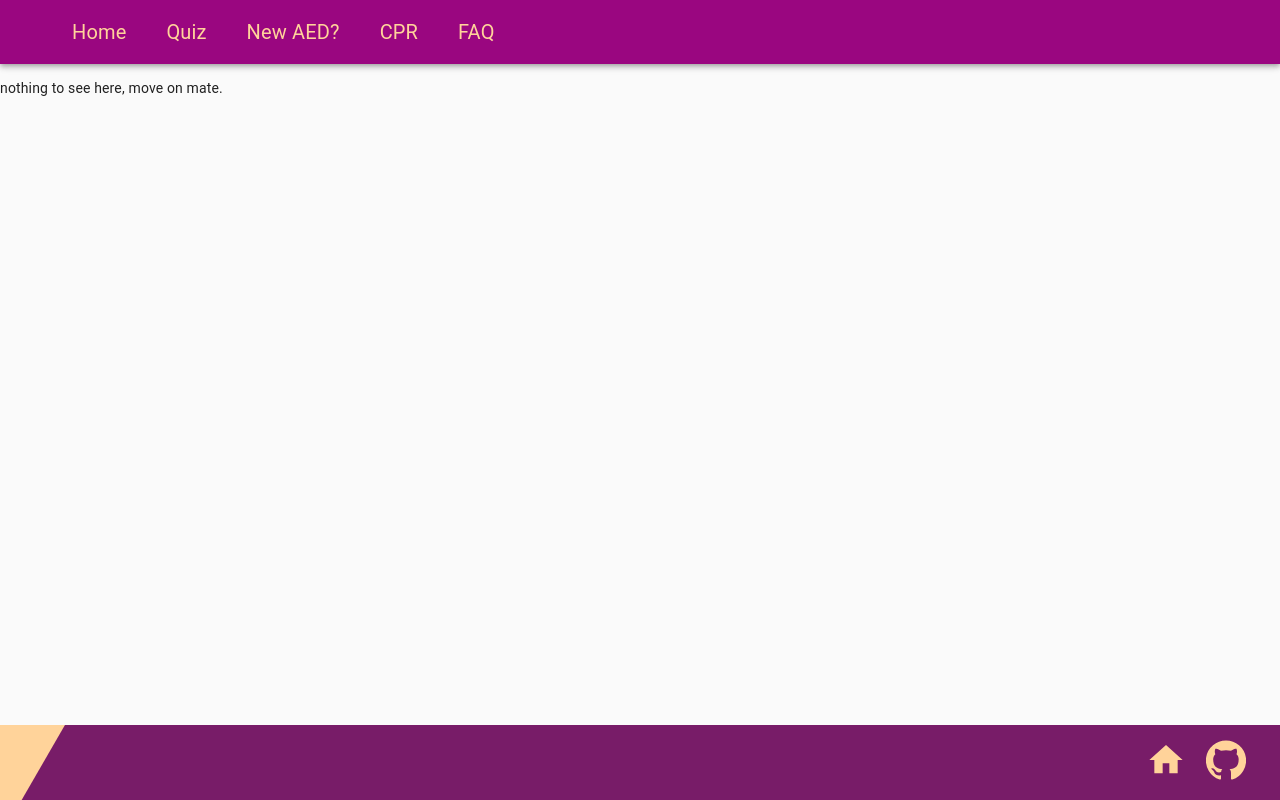
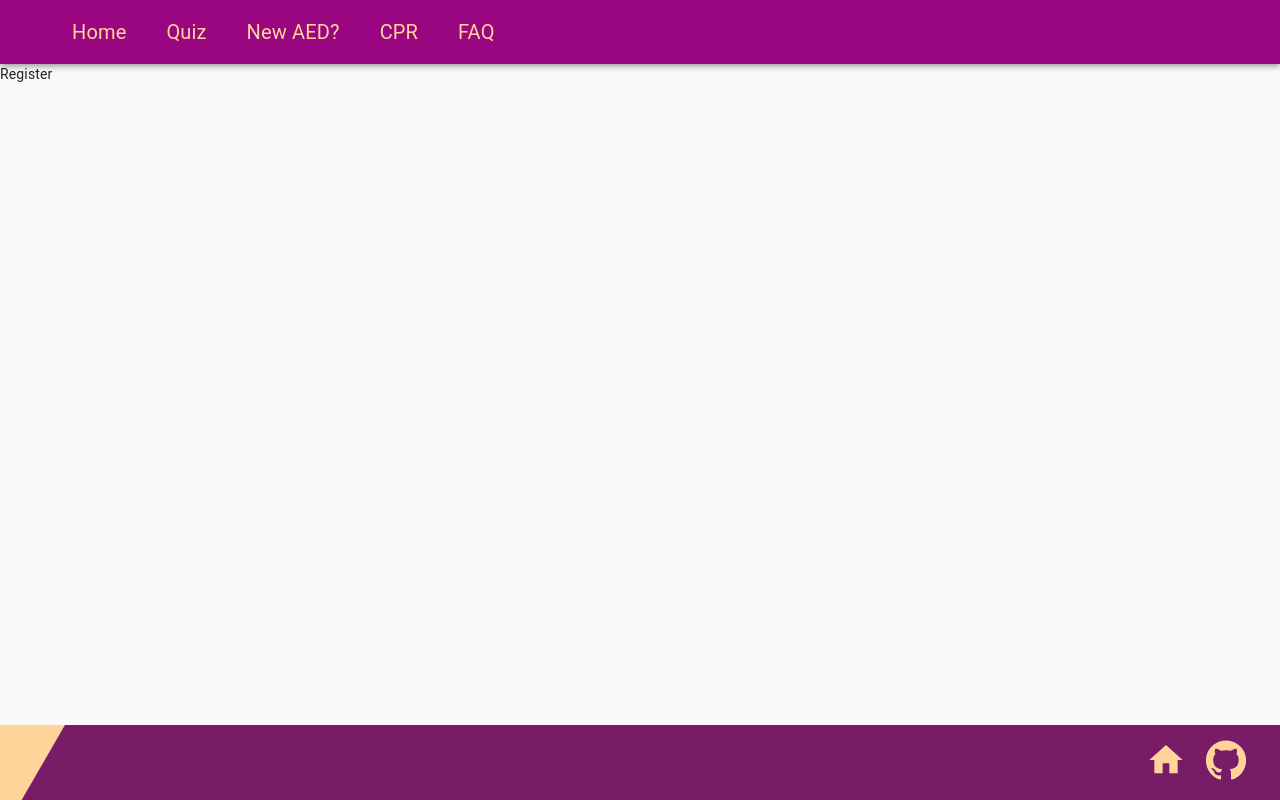
Before and after one commit to julian-james/AEDNearMe, a React (Create React App) app in the folder frontend/aednearme/: page /register in a window 1280 px wide. Built offline with nearby package versions, Linux system fonts and the light colour scheme.

Commit message:
more routes

```diff
--- a/frontend/aednearme/src/App.js
+++ b/frontend/aednearme/src/App.js
@@ -4,6 +4,9 @@ import Home from "./pages/Home/Home";
 import Quiz from "./pages/Quiz/Quiz";
 import CPR from "./pages/CPR/CPR";
 import Choking from "./pages/Choking/Choking";
+import Login from "./pages/Login/Login";
+import Register from "./pages/Register/Register";
+import Upload from "./pages/Upload/Upload";
 import { NavBar } from "./components/NavBar/NavBar";
 import { Footer } from "./components/Footer/Footer.js";
 
@@ -17,6 +20,9 @@ function App() {
           <Route path='/quiz' element={<Quiz />} />
           <Route path='/cpr' element={<CPR />} />
           <Route path='/choking' element={<Choking />} />
+          <Route path='/login' element={<Login />} />
+          <Route path='/register' element={<Register />} />
+          <Route path='/upload' element={<Upload />} />
           <Route path='*' element={<p>nothing to see here, move on mate.</p>} />
       </Routes>
 
--- /dev/null
+++ b/frontend/aednearme/src/pages/Login/Login.js
@@ -0,0 +1,9 @@
+import React from 'react'
+
+const Login = () => {
+  return (
+    <div>Login</div>
+  )
+}
+
+export default Login
--- /dev/null
+++ b/frontend/aednearme/src/pages/Register/Register.js
@@ -0,0 +1,9 @@
+import React from 'react'
+
+const Register = () => {
+  return (
+    <div>Register</div>
+  )
+}
+
+export default Register
--- /dev/null
+++ b/frontend/aednearme/src/pages/Upload/Upload.js
@@ -0,0 +1,9 @@
+import React from 'react'
+
+const Upload = () => {
+  return (
+    <div>Upload</div>
+  )
+}
+
+export default Upload
```
